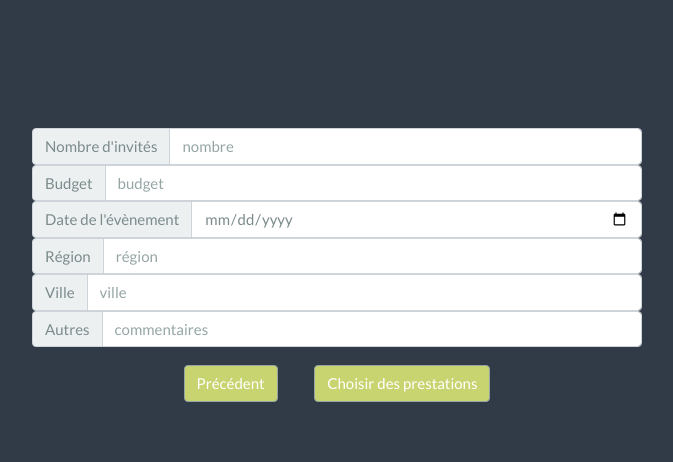
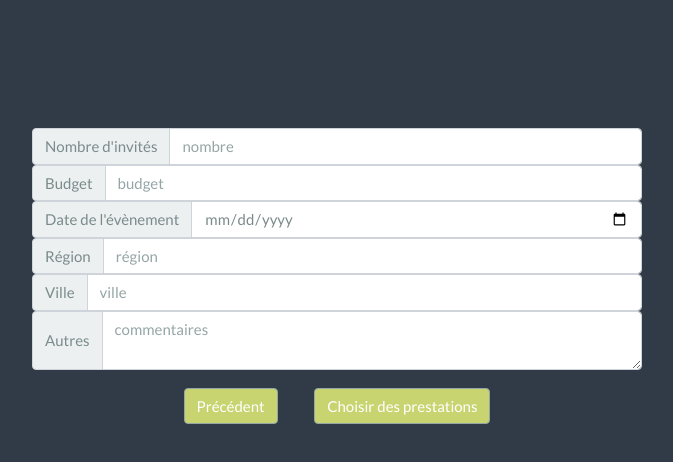
Before and after one commit to LorraineDamiens/P3_customer-frontend, a React (Create React App) app: page /misc in a window 1280 px wide. Shown: the top 462 px of the page, without its empty margins (303-976 px from the left). Built offline with nearby package versions, Linux system fonts and the light colour scheme.

Commit message:
texatera comment

```diff
--- a/src/components/MiscInfo.jsx
+++ b/src/components/MiscInfo.jsx
@@ -118,7 +118,7 @@ function MiscInfo({ dispatch }) {
             <InputGroupText>Autres</InputGroupText>
           </InputGroupAddon>
           <Input
-            type="text"
+            type="textarea"
             name="comment"
             placeholder="commentaires"
             value={values.comment}
```
